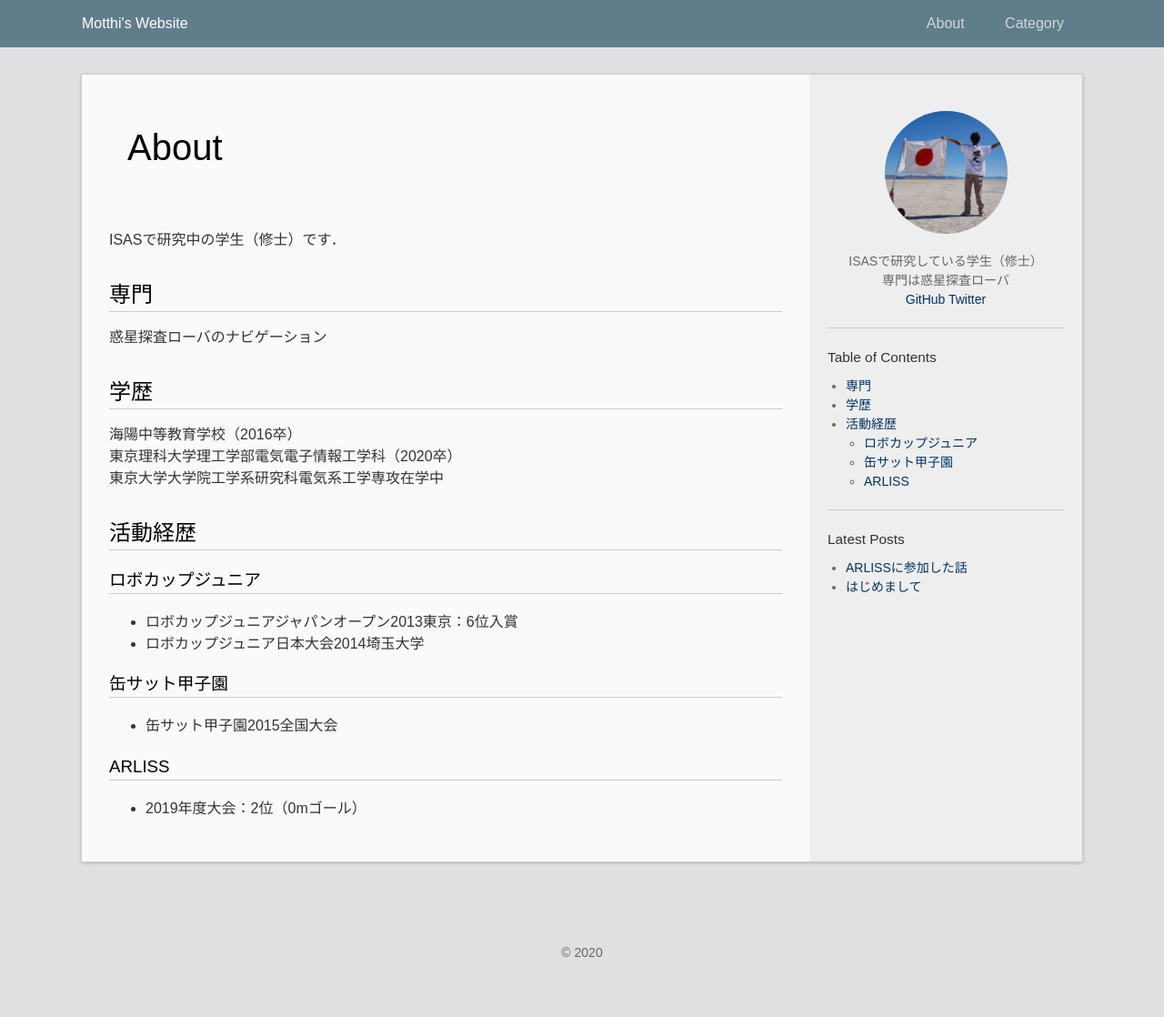
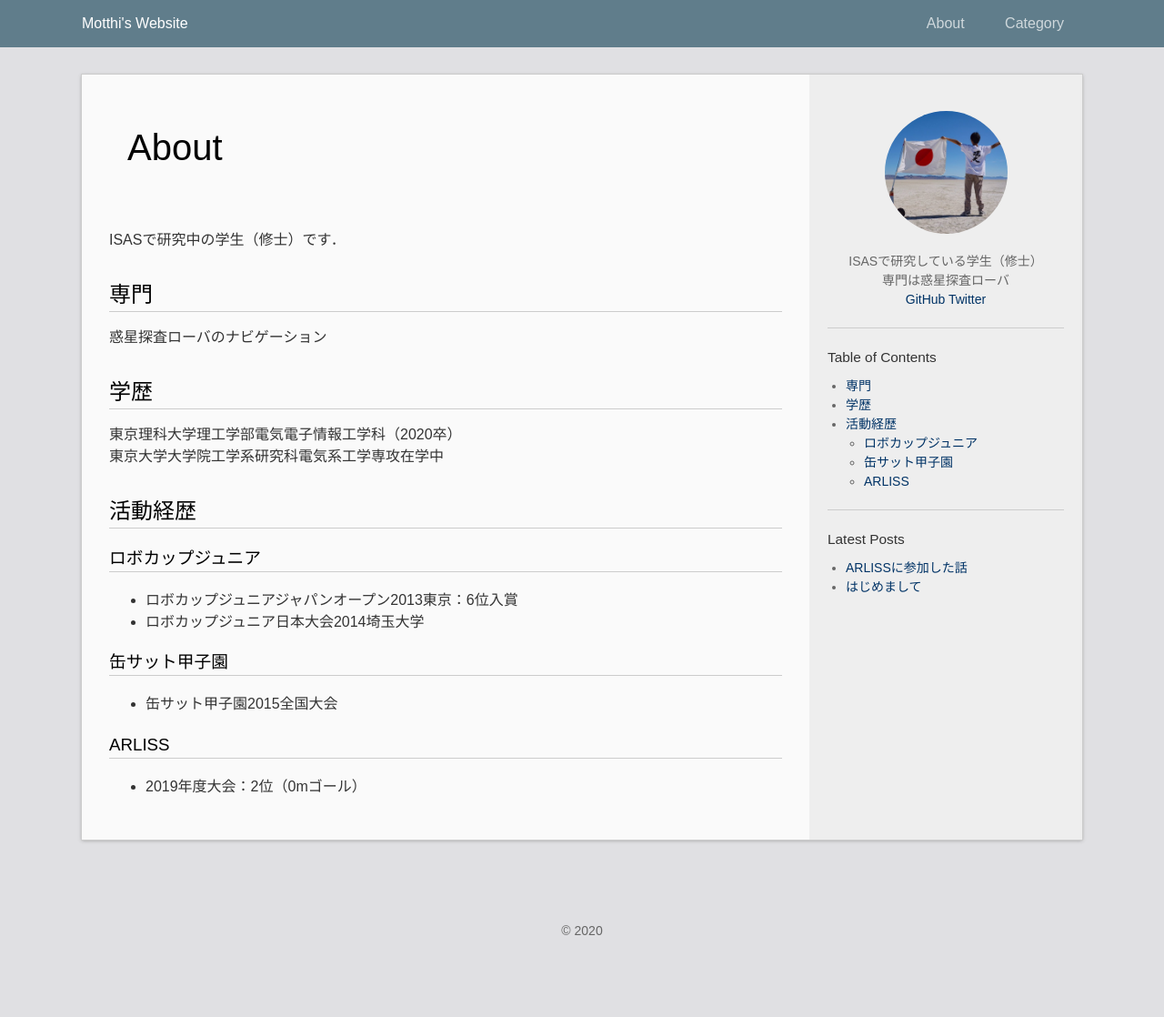
Before and after one commit to motthi/motthi.github.io, a Jekyll site: the page built from about.markdown, in a window 1280 px wide. Shown: the whole page at 91% size. Built offline with Jekyll 4.4.1, drawn with Linux system fonts in a browser that asks for light colours; after the commit the page ends 1094 px from its top, so only the background shows below that.

Commit message:
feat : change_about

```diff
--- a/about.markdown
+++ b/about.markdown
@@ -9,7 +9,6 @@ ISASで研究中の学生（修士）です．
 惑星探査ローバのナビゲーション
 
 ## 学歴
-海陽中等教育学校（2016卒）
 東京理科大学理工学部電気電子情報工学科（2020卒）
 東京大学大学院工学系研究科電気系工学専攻在学中
 
```
